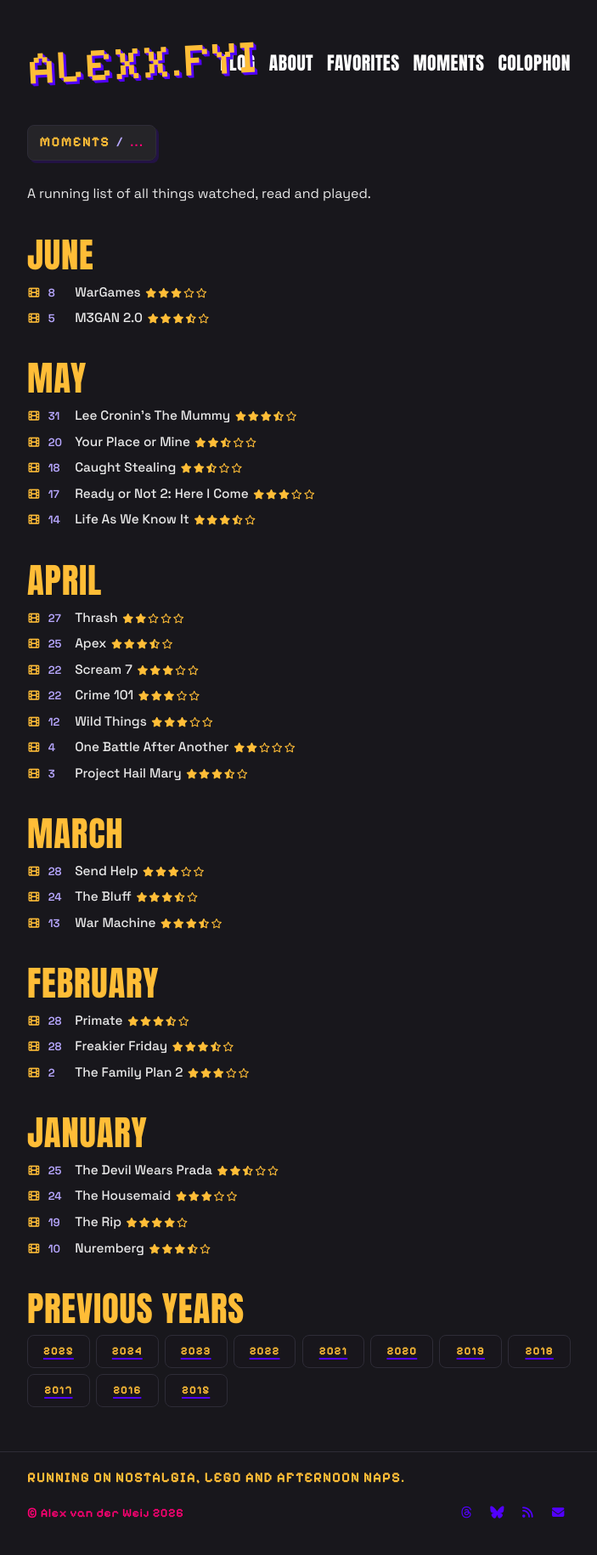
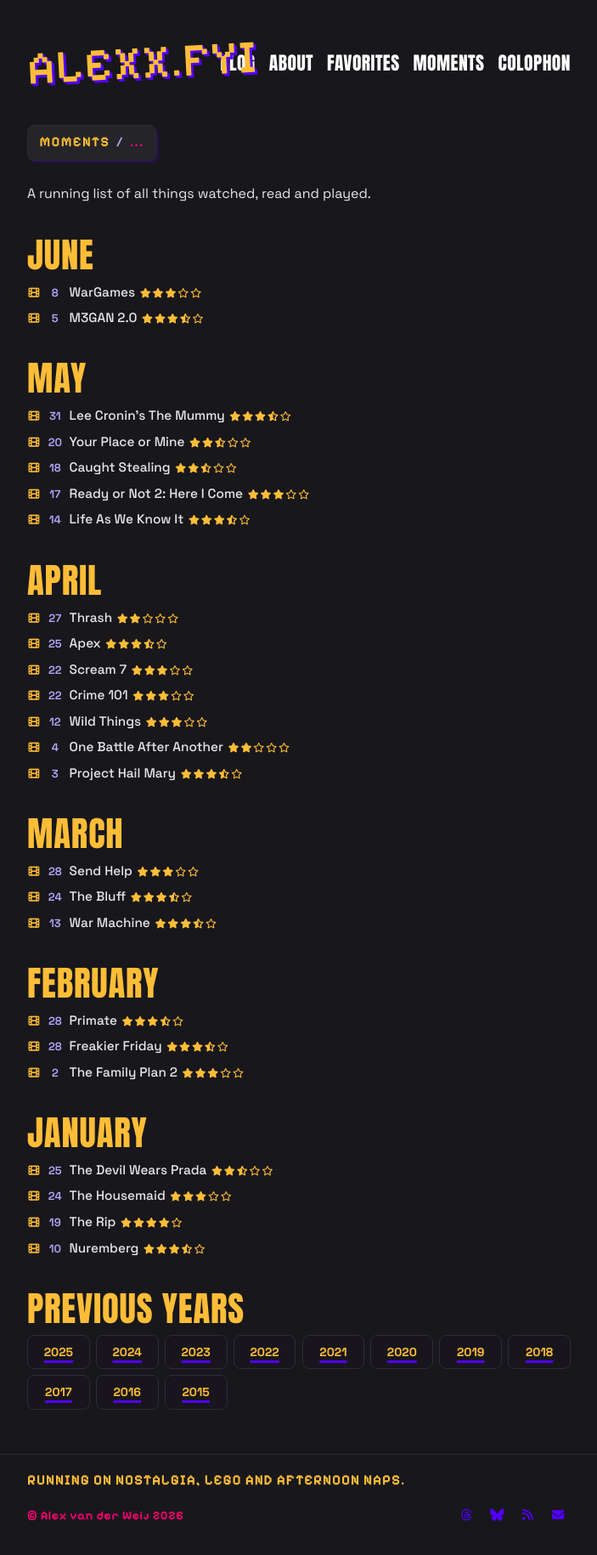
Before and after one commit to Alxndrrr/alexx.fyi, a Jekyll site: the page built from _pages/moments.md, in a window 1280 px wide. Shown: the whole page at 85% size, without its empty margins (288-991 px from the left). Built offline with Jekyll 4.4.1, drawn with Linux system fonts in a browser that asks for light colours; some web fonts are replaced.

Commit message:
moments upgrades

```diff
--- a/_sass/_alexx.scss
+++ b/_sass/_alexx.scss
@@ -574,7 +574,7 @@ img {
 .moments-month h2 {
   color: var(--color-accent-yellow);
   font-family: var(--font-display);
-  font-size: clamp(1.45rem, 6vw, 2rem);
+  font-size: clamp(1.25rem, 5vw, 1.7rem);
   font-weight: 400;
   letter-spacing: 0.02em;
   line-height: 1;
@@ -592,8 +592,8 @@ img {
 .moment-item {
   align-items: baseline;
   display: grid;
-  gap: 0.55rem;
-  grid-template-columns: 1rem 2.2ch minmax(0, 1fr);
+  column-gap: 0.55rem;
+  grid-template-columns: 1rem 1rem minmax(0, 1fr);
   padding: 0.18rem 0;
 }
 
@@ -626,6 +626,10 @@ img {
   line-height: 1;
 }
 
+.moment-item__day {
+  text-align: center;
+}
+
 .moment-item__title {
   color: var(--color-ink);
   font-size: 0.96rem;
@@ -638,12 +642,20 @@ img {
 .moment-item__text {
   align-items: baseline;
   display: flex;
-  flex-wrap: wrap;
+  flex-wrap: nowrap;
   gap: 0.35rem;
   min-width: 0;
 }
 
+.moment-item__text .moment-item__title {
+  min-width: 0;
+  overflow: hidden;
+  text-overflow: ellipsis;
+  white-space: nowrap;
+}
+
 .moment-item__rating {
+  flex: 0 0 auto;
   color: var(--color-accent-yellow);
   display: inline-flex;
   gap: 0.12rem;
@@ -680,17 +692,20 @@ img {
   border-radius: 8px;
   color: var(--color-accent);
   display: block;
-  font-family: var(--font-detail);
-  font-size: 0.82rem;
+  font-family: var(--font-body);
+  font-size: 0.88rem;
   font-weight: 700;
-  letter-spacing: 0.08em;
+  letter-spacing: 0;
   padding: 0.5rem 0.4rem;
   text-align: center;
   text-decoration: none;
+  transition: background-color 160ms ease, border-color 160ms ease, color 160ms ease, transform 160ms ease;
 }
 
 .moments-years a:hover,
 .moments-years a:focus {
+  background: rgba(82, 0, 255, 0.18);
+  border-color: var(--color-accent-purple);
   color: var(--color-accent-yellow);
   transform: translateY(-0.08rem);
 }
```
